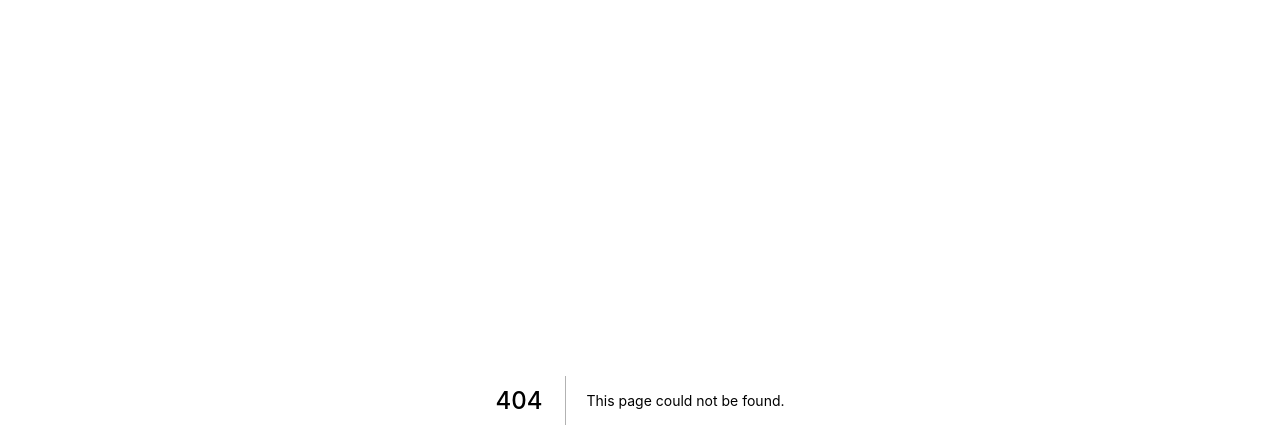
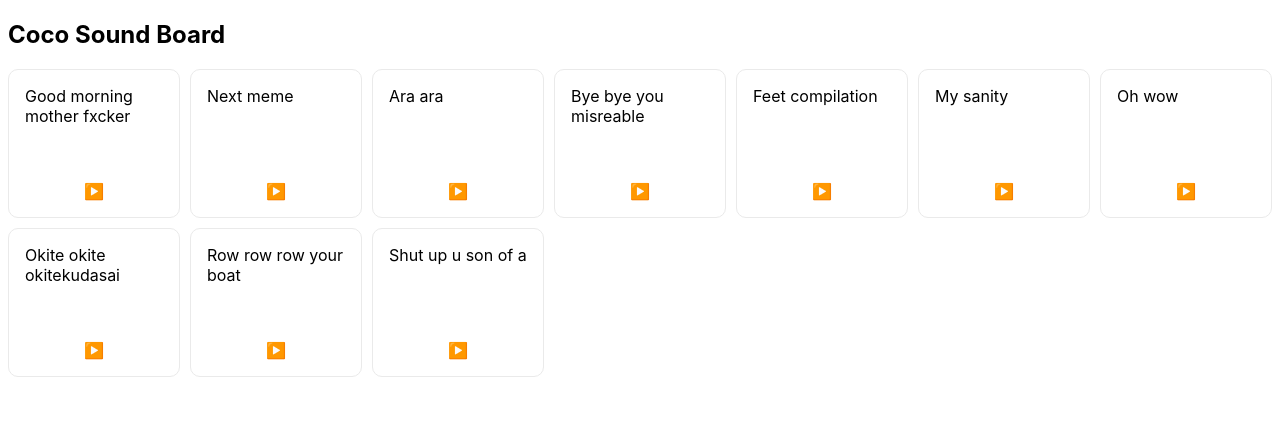
Before and after one commit to Kaichou-Project/kaichou-graduation, a Next.js app in the folder packages/frontend/: page /sound-board in a window 1280 px wide. Before the commit this address had no page. Shown: the top 448 px of the page. Built offline with nearby package versions, Linux system fonts and the light colour scheme.

Commit message:
- Change sound board path to /sound-board - Move sound board component to components folder - give grid layout

```diff
--- a/packages/frontend/pages/SoundCard.tsx
+++ b/packages/frontend/components/SoundCard.tsx
@@ -1,4 +1,5 @@
 import React, { useState } from 'react'
+import styles from '../styles/SoundBoard.module.scss'
 
 let audio
 if (typeof Audio !== 'undefined') {
@@ -32,9 +33,10 @@ function playAudio(url: string) {
 export default function SoundCard({ title, url }) {
   const [isPlaying, setIsPlaying] = useState(false)
   return (
-    <div>
-      <div>{title}</div>
-      <button
+    <div className={styles.card}>
+      <div className={styles.title}>{title}</div>
+      <div
+        className={styles.playButton}
         onClick={async () => {
           if (isPlaying) {
             stopAudio()
@@ -45,8 +47,8 @@ export default function SoundCard({ title, url }) {
           }
         }}
       >
-        {isPlaying ? 'Stop' : 'Play'}
-      </button>
+        {isPlaying ? '⏸️' : '▶️'}
+      </div>
     </div>
   )
 }
--- a/packages/frontend/pages/SoundCardList.tsx
+++ b/packages/frontend/components/SoundCardList.tsx
@@ -1,5 +1,6 @@
 import React from 'react'
 import SoundCard from './SoundCard'
+import styles from '../styles/SoundBoard.module.scss'
 
 export default function SoundCardList({ list }) {
   const cards = []
@@ -7,5 +8,5 @@ export default function SoundCardList({ list }) {
     const { title, url } = list[key]
     cards.push(<SoundCard key={key} title={title} url={url} />)
   }
-  return <>{cards}</>
+  return <div className={styles.grid}>{cards}</div>
 }
--- a/packages/frontend/pages/SoundBoard.tsx
+++ b/packages/frontend/pages/sound-board.tsx
@@ -1,6 +1,5 @@
-import React, { useState, useRef, useEffect } from 'react'
-import { v4 as uuidv4 } from 'uuid'
-import SoundCardList from './SoundCardList'
+import React from 'react'
+import SoundCardList from '../components/SoundCardList'
 
 const soundList = {
   'good-morning': {
@@ -39,13 +38,13 @@ const soundList = {
     title: 'Row row row your boat',
     url: '/sounds/kiryu-coco-row-row-row-your-boat.mp3',
   },
+  'shut-up': {
+    title: 'Shut up u son of a',
+    url: '/sounds/coco_shut_up_son_of_a.mp3',
+  },
 }
 
 export default function SoundBoard() {
-  const [messages, setMessages] = useState([])
-  const messageNameRef = React.useRef<HTMLInputElement>(null)
-  const messageMsgRef = React.useRef<HTMLTextAreaElement>(null)
-
   return (
     <>
       <h2>Coco Sound Board</h2>
--- /dev/null
+++ b/packages/frontend/styles/SoundBoard.module.scss
@@ -0,0 +1,23 @@
+.grid {
+  width:100%;
+  display: grid;
+  grid-template-columns: repeat( auto-fit, minmax(150px, 1fr) );
+  grid-gap: 10px;
+}
+
+.card {
+  padding: 1rem;
+  aspect-ratio: 1.2;
+  border: 1px solid #eaeaea;
+  border-radius: 10px;
+  display: grid;
+  grid-template-rows: auto 20px;
+}
+
+.title {
+
+}
+
+.playButton {
+  text-align: center;
+}
```
Also changed, not shown: 1 other file (tests, documents, lock files or other folders).
